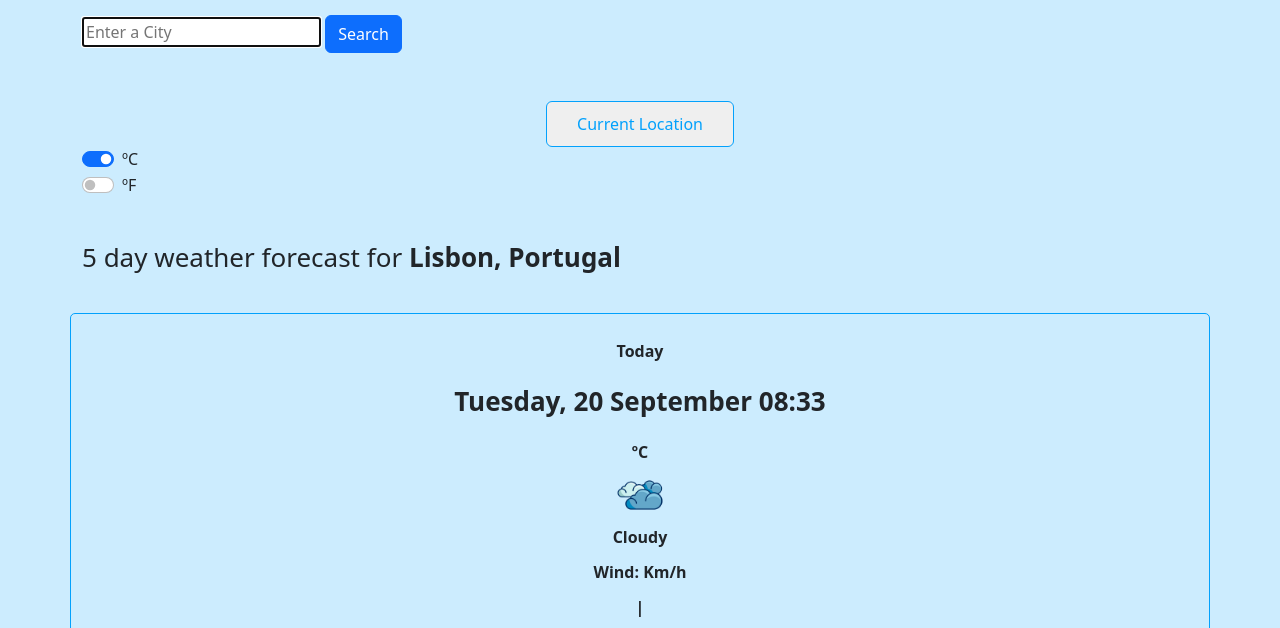
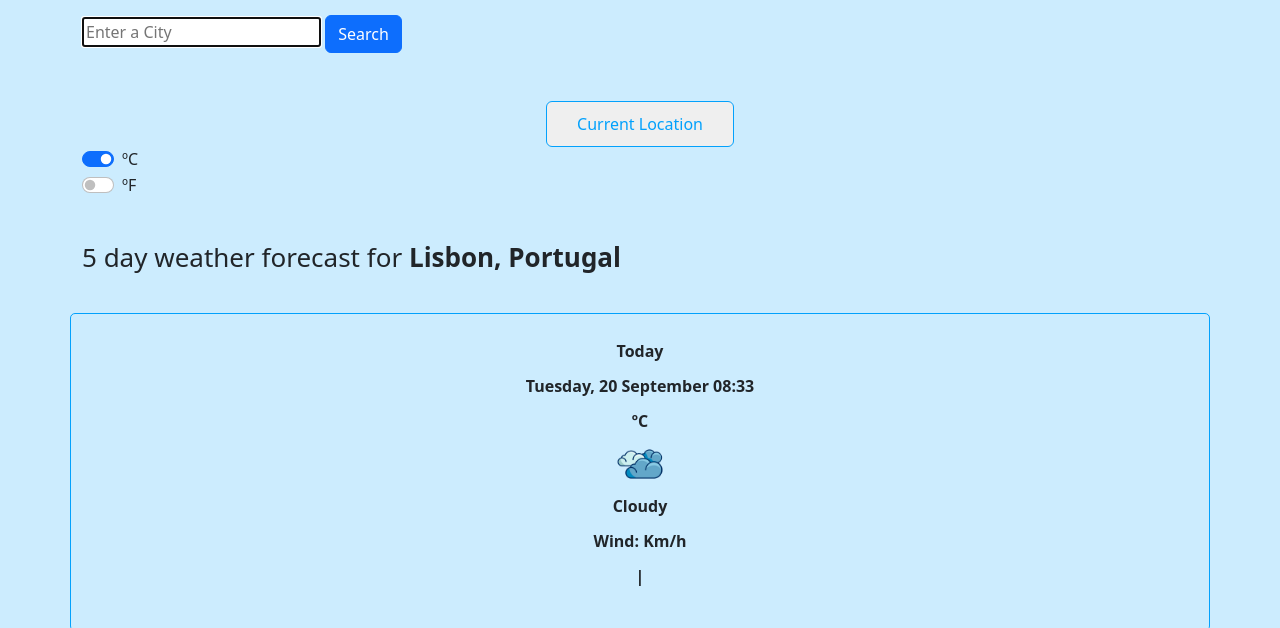
Before and after one commit to melzits/weather-app, a website built with Parcel: page index.html in a window 1280 px wide. Shown: the part 113-741 px from the top of the page. Built offline with nearby package versions, Linux system fonts and the light colour scheme; no server answers.

Commit message:
Placed items under ul/li in HTML

```diff
--- a/index.html
+++ b/index.html
@@ -48,18 +48,14 @@
             <div class="row">
               <div class="col-12"> Today
                 <br />
-                <p id="date-today">
-
-                </p>
-                <span id="current-temp"> ºC</span>
-              </br>
-                <img src="images/cloudy.webp" alt="cloudy" width="50" id="icon">
-                <br />
-                <span class= "weather-description" id="description"> Cloudy</span>
-                <br />
-                Wind: <span class="wind-speed" id="speed"></span>Km/h
-                <br />
+                <ul>
+                  <li><span id="date-today"></span></li>
+               <li><span id="current-temp"> ºC</span></li>
+                <li><img src="images/cloudy.webp" alt="cloudy" width="50" id="icon"></li>
+                <li><span class= "weather-description" id="description"> Cloudy</span></li>
+                <li>Wind: <span class="wind-speed" id="speed"></span>Km/h</li>
                 <span class="max" id="high"></span> | <span class="min" id="low"></span>
+              </ul>
               </div>
               <div class="col"> Tuesday
                 <br />
--- a/src/styles.css
+++ b/src/styles.css
@@ -6,6 +6,10 @@ h1 {
   color: #03a1fc;
   text-align: center;
   margin: 40px 0;
+}
+ul {
+  list-style: none;
+  padding: 0;
 }
 p {
   font-size: 26px;
```
